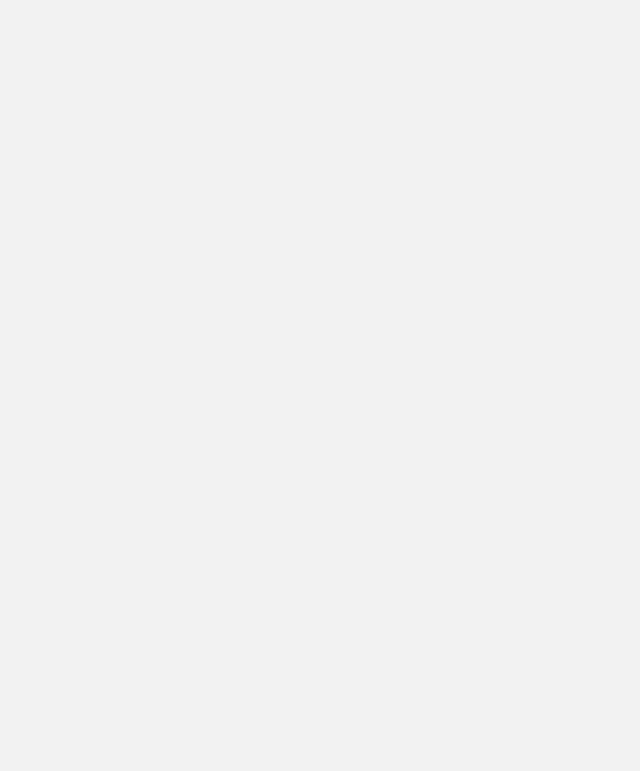
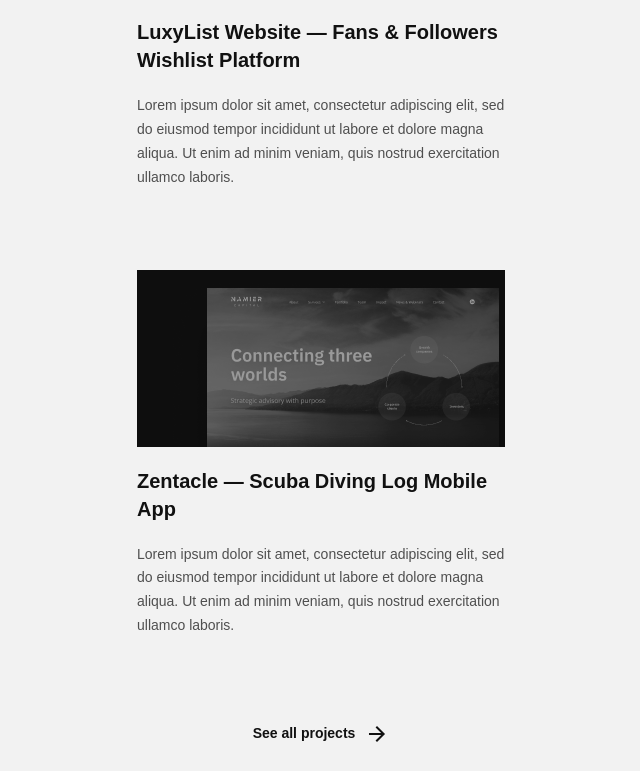
Before and after one commit to Juliya-Boiko/almax, a React (Create React App) app: page / in a window 1280 px wide. Shown: the part 6329-7100 px from the top of the page, without its empty margins (319-959 px from the left). Before the commit the page ends 6180 px from the top, so only its background shows below. Built offline with nearby package versions, Linux system fonts and the light colour scheme.

Commit message:
add Projects component

```diff
--- a/src/components/App.tsx
+++ b/src/components/App.tsx
@@ -3,6 +3,7 @@ import { Hero } from "./Hero";
 import { Benefits } from "./Benefits";
 // import { Services } from "./Services";
 import { Values } from "./Values";
+import { Projects } from "./Projects";
 import { Footer } from "./Footer";
 
 export const App:React.FC = () => {
@@ -14,6 +15,7 @@ export const App:React.FC = () => {
         <Benefits />
         {/* <Services /> */}
         <Values />
+        <Projects />
       </main>
       <Footer />
     </>
--- /dev/null
+++ b/src/components/Projects/ProjectItem.tsx
@@ -0,0 +1,35 @@
+import { TitleH4, TextNormal } from "components/common/Typografy.styled";
+import { ProjectType } from "data/projects";
+import styled from "styled-components";
+
+type ProjectItemProps = {
+  item: ProjectType
+};
+
+const Item = styled.li`
+  &:hover {
+    img {
+      filter: grayscale(0%);
+    }
+  }
+`;
+
+const Image = styled.img`
+    width: 100%;
+    height: 177px;
+    margin: 0 0 20px 0;
+    filter: grayscale(100%);
+    @media screen and (min-width: ${p => p.theme.breakpoints.desktop}) {
+      height: 354px;
+    }
+`;
+
+export const ProjectItem: React.FC<ProjectItemProps> = ({ item }) => {
+  return (
+    <Item>
+      <Image src={item.img} alt={item.title} />
+      <TitleH4>{item.title}</TitleH4>
+      <TextNormal mB="0">{item.descr}</TextNormal>
+    </Item>
+  );
+};
--- /dev/null
+++ b/src/components/Projects/index.tsx
@@ -0,0 +1,37 @@
+import { Section } from "components/common/Section.styled";
+import { Container } from "components/common/Container.styled";
+import { TitleH2 } from "components/common/Typografy.styled";
+import { useState } from "react";
+import { projects, ArrayProjectsType, ProjectType } from "data/projects";
+import { ProjectItem } from "./ProjectItem";
+import styled from "styled-components";
+import { SecondaryBtn } from "components/buttons/SecondaryBtn";
+
+const List = styled.ul`
+  display: grid;
+  grid-row-gap: 80px;
+  margin: 0 0 60px 0;
+  @media screen and (min-width: ${p => p.theme.breakpoints.desktop}) {
+    grid-template-columns: repeat(2, 1fr);
+    grid-column-gap: 20px;
+    grid-row-gap: 20 px;
+  }
+`;
+
+export const Projects = () => {
+  const [fullList, setFullList] = useState<boolean>(false);
+  const croppedData: ArrayProjectsType = projects.slice(0, 2);
+  const data: ArrayProjectsType = fullList ? projects : croppedData;
+
+  return (
+    <Section>
+      <Container>
+        <TitleH2>Our projects</TitleH2>
+        <List>
+          {data.map((item: ProjectType) => <ProjectItem key={item.id} item={item} />) }
+        </List>
+        <SecondaryBtn fullList={fullList} onClick={() => setFullList(prevState => !prevState)} />
+      </Container>
+    </Section>
+  );
+};
--- /dev/null
+++ b/src/components/buttons/SecondaryBtn.tsx
@@ -0,0 +1,39 @@
+import { IoMdArrowForward, IoMdArrowUp } from "react-icons/io";
+import styled from "styled-components";
+
+type ButtonProps = {
+  fullList: boolean,
+  onClick: () => void
+};
+
+const Button = styled.button`
+  display: flex;
+  align-items: center;
+  justify-content: center;
+  padding: 24px 0;
+  margin: 0 auto;
+  font-weight: ${p => p.theme.fontWeight.extra};
+  font-size: 14px;
+  line-height: 1.7;
+  border: none;
+  outline: none;
+  color: ${p => p.theme.colors.black};
+  background-color: transparent;
+  cursor: pointer;
+  &:hover {
+   // box-shadow: 0px 16px 64px -16px rgba(0, 0, 0, 0.6);
+  }
+
+  svg {
+    margin: 0 0 0 10px;
+  }
+`;
+
+export const SecondaryBtn: React.FC<ButtonProps> = ({ fullList, onClick }) => {
+  return (
+    <Button type="button" onClick={onClick}>
+      {fullList ? 'Hide' : 'See all projects'}
+      {fullList ? <IoMdArrowUp size="24" /> : <IoMdArrowForward size="24" />}
+    </Button>
+  );
+};
--- /dev/null
+++ b/src/data/projects.ts
@@ -0,0 +1,50 @@
+import projectImg2 from '../assets/projects/project-2.png';
+import projectImg1 from '../assets/projects/project-1.png';
+
+export type ProjectType = {
+  id: number,
+  title: string,
+  descr: string,
+  img: string,
+}
+
+export type ArrayProjectsType = ProjectType[];
+
+export const projects: ArrayProjectsType = [
+  {
+    id: 0,
+    title: 'LuxyList Website — Fans & Followers Wishlist Platform',
+    descr: 'Lorem ipsum dolor sit amet, consectetur adipiscing elit, sed do eiusmod tempor incididunt ut labore et dolore magna aliqua. Ut enim ad minim veniam, quis nostrud exercitation ullamco laboris.',
+    img: projectImg1
+  },
+  {
+    id: 1,
+    title: 'Zentacle — Scuba Diving Log Mobile App',
+    descr: 'Lorem ipsum dolor sit amet, consectetur adipiscing elit, sed do eiusmod tempor incididunt ut labore et dolore magna aliqua. Ut enim ad minim veniam, quis nostrud exercitation ullamco laboris.',
+    img: projectImg2
+  },
+  {
+    id: 2,
+    title: 'Wound Trek — Admin Medical Web & Mobile Application',
+    descr: 'Lorem ipsum dolor sit amet, consectetur adipiscing elit, sed do eiusmod tempor incididunt ut labore et dolore magna aliqua. Ut enim ad minim veniam, quis nostrud exercitation ullamco laboris.',
+    img: projectImg1
+  },
+  {
+    id: 3,
+    title: 'Black American History Organisation Website',
+    descr: 'Lorem ipsum dolor sit amet, consectetur adipiscing elit, sed do eiusmod tempor incididunt ut labore et dolore magna aliqua. Ut enim ad minim veniam, quis nostrud exercitation ullamco laboris.',
+    img: projectImg2
+  },
+  {
+    id: 4,
+    title: 'Arrivals — Taxi Mobile App',
+    descr: 'Lorem ipsum dolor sit amet, consectetur adipiscing elit, sed do eiusmod tempor incididunt ut labore et dolore magna aliqua. Ut enim ad minim veniam, quis nostrud exercitation ullamco laboris.',
+    img: projectImg1
+  },
+  {
+    id: 5,
+    title: 'Letter - Social Mobile App',
+    descr: 'Lorem ipsum dolor sit amet, consectetur adipiscing elit, sed do eiusmod tempor incididunt ut labore et dolore magna aliqua. Ut enim ad minim veniam, quis nostrud exercitation ullamco laboris.',
+    img: projectImg2
+  },
+];
```
Also changed, not shown: src/assets/projects/project-1.png (added), src/assets/projects/project-2.png (added).
